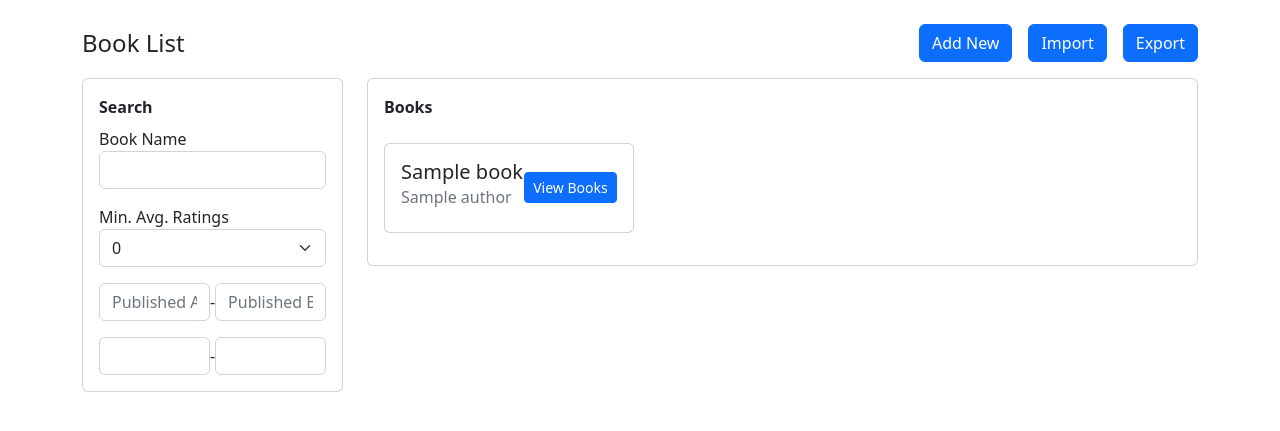
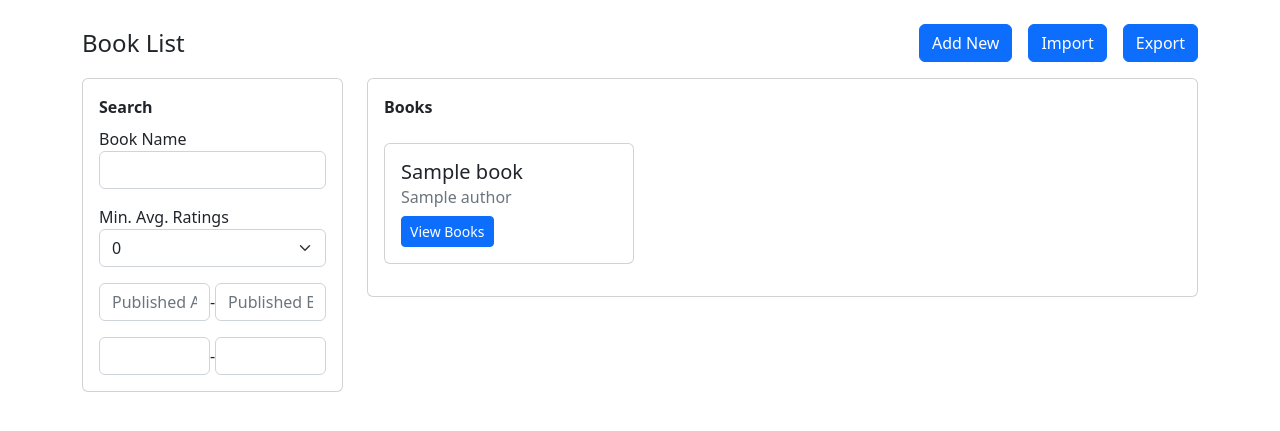
Before and after one commit to 9akashnp8/tgb-library, a Django app: page /book/ in a window 1280 px wide. Shown: the part 79-510 px from the top of the page. Run offline with Django 4.2, Linux system fonts and the light colour scheme; tables that the repository leaves empty hold one stand-in row (values such as "Sample post"); some libraries are stand-ins or nearby versions.

Commit message:
Update Layout of Book Card Elements to a Vertical Stack
This will allow better placement of the data as titles when too long
breaks the card element position

```diff
--- a/templates/partials/book_filtered_result.html
+++ b/templates/partials/book_filtered_result.html
@@ -1,11 +1,9 @@
 {% for book in filter.qs %}
 <div class="col-lg-4 mb-3">
     <div class="card w-100" style="width: 18rem;">
-        <div class="card-body" style="display: flex; align-items: center;">
-            <div>
-                <h5 class="card-title">{{book.name}}</h5>
-                <h6 class="card-subtitle mb-2 text-muted">{{book.author}}</h6>
-            </div>
+        <div class="card-body">
+            <h5 class="card-title">{{book.name}}</h5>
+            <h6 class="card-subtitle mb-2 text-muted">{{book.author}}</h6>
             <a href="#" class="btn btn-sm btn-primary card-link ms-auto">View Books</a>
         </div>
     </div>
```
